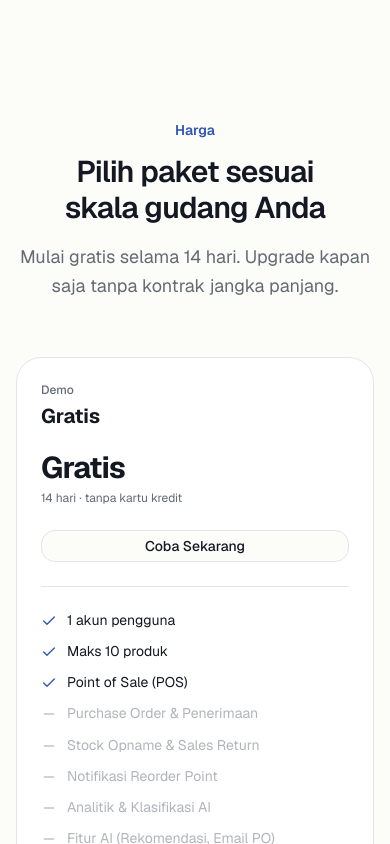
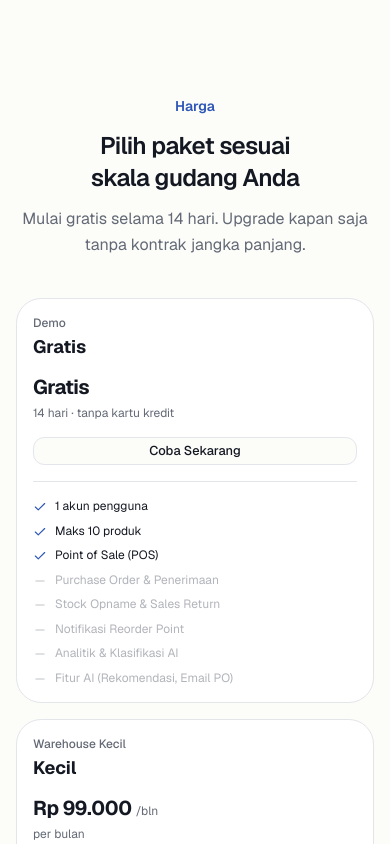
Before and after one commit to 24523080-pixel/Zentory, a Next.js app in the folder frontend/: page / in a window 390 px wide. Shown: the part 10360-11204 px from the top of the page. Built offline with nearby package versions, Linux system fonts and the light colour scheme.

Commit message:
fix: responsive pricing section — font & spacing lebih kecil di mobile
Co-Authored-By: Claude Sonnet 4.6 <noreply@anthropic.com>

```diff
--- a/frontend/components/pricing-section.tsx
+++ b/frontend/components/pricing-section.tsx
@@ -91,27 +91,27 @@ function formatRupiah(n: number) {
 
 export function PricingSection() {
   return (
-    <section id="harga" className="py-20 sm:py-28">
+    <section id="harga" className="py-14 sm:py-28">
       <div className="mx-auto max-w-6xl px-4 sm:px-6 lg:px-8">
 
         {/* Header */}
         <div className="mx-auto max-w-2xl text-center">
           <span className="text-sm font-semibold text-primary">Harga</span>
-          <h2 className="mt-3 text-balance text-3xl font-semibold tracking-tight sm:text-4xl">
+          <h2 className="mt-3 text-balance text-2xl font-semibold tracking-tight sm:text-4xl">
             Pilih paket sesuai skala gudang Anda
           </h2>
-          <p className="mt-4 text-pretty text-lg leading-relaxed text-muted-foreground">
+          <p className="mt-3 text-pretty text-base leading-relaxed text-muted-foreground sm:mt-4 sm:text-lg">
             Mulai gratis selama 14 hari. Upgrade kapan saja tanpa kontrak jangka panjang.
           </p>
         </div>
 
         {/* Cards */}
-        <div className="mt-14 grid gap-6 sm:grid-cols-2 lg:grid-cols-4">
+        <div className="mt-10 grid gap-4 sm:mt-14 sm:grid-cols-2 sm:gap-6 lg:grid-cols-4">
           {plans.map((plan) => (
             <div
               key={plan.name}
               className={cn(
-                "relative flex flex-col rounded-2xl border p-6 transition-all duration-300",
+                "relative flex flex-col rounded-2xl border p-4 transition-all duration-300 sm:p-6",
                 plan.highlight
                   ? "border-primary bg-primary text-primary-foreground shadow-xl shadow-primary/20"
                   : "border-border bg-card hover:border-primary/30 hover:shadow-lg hover:shadow-primary/5",
@@ -129,30 +129,33 @@ export function PricingSection() {
                 <p className={cn("text-xs font-medium", plan.highlight ? "text-primary-foreground/70" : "text-muted-foreground")}>
                   {plan.sub}
                 </p>
-                <h3 className="mt-1 text-xl font-bold">{plan.name}</h3>
+                <h3 className="mt-0.5 text-lg font-bold sm:text-xl">{plan.name}</h3>
               </div>
 
               {/* Price */}
-              <div className="mt-5">
+              <div className="mt-3 sm:mt-5">
                 {plan.price ? (
-                  <>
-                    <span className="text-3xl font-bold tracking-tight">{formatRupiah(plan.price)}</span>
-                    <span className={cn("ml-1 text-sm", plan.highlight ? "text-primary-foreground/70" : "text-muted-foreground")}>
-                      /{plan.priceNote}
+                  <div className="flex items-baseline gap-1">
+                    <span className="text-xl font-bold tracking-tight sm:text-3xl">{formatRupiah(plan.price)}</span>
+                    <span className={cn("text-xs sm:text-sm", plan.highlight ? "text-primary-foreground/70" : "text-muted-foreground")}>
+                      /bln
                     </span>
-                  </>
+                  </div>
                 ) : (
-                  <span className="text-3xl font-bold tracking-tight">Gratis</span>
+                  <div className="flex items-baseline gap-1">
+                    <span className="text-xl font-bold tracking-tight sm:text-3xl">Gratis</span>
+                  </div>
                 )}
                 <p className={cn("mt-1 text-xs", plan.highlight ? "text-primary-foreground/70" : "text-muted-foreground")}>
-                  {plan.price ? plan.priceNote : plan.priceNote}
+                  {plan.priceNote}
                 </p>
               </div>
 
               {/* CTA */}
-              <div className="mt-6">
+              <div className="mt-4 sm:mt-6">
                 <Button
                   asChild
+                  size="sm"
                   variant={plan.highlight ? "secondary" : "outline"}
                   className={cn(
                     "w-full",
@@ -164,19 +167,19 @@ export function PricingSection() {
               </div>
 
               {/* Divider */}
-              <div className={cn("my-6 border-t", plan.highlight ? "border-primary-foreground/20" : "border-border")} />
+              <div className={cn("my-4 border-t sm:my-6", plan.highlight ? "border-primary-foreground/20" : "border-border")} />
 
               {/* Features */}
-              <ul className="flex flex-col gap-3">
+              <ul className="flex flex-col gap-2 sm:gap-3">
                 {plan.features.map((f) => (
-                  <li key={f.label} className="flex items-start gap-2.5">
+                  <li key={f.label} className="flex items-start gap-2">
                     {f.ok ? (
-                      <Check className={cn("mt-0.5 size-4 shrink-0", plan.highlight ? "text-primary-foreground" : "text-primary")} />
+                      <Check className={cn("mt-0.5 size-3.5 shrink-0 sm:size-4", plan.highlight ? "text-primary-foreground" : "text-primary")} />
                     ) : (
-                      <Minus className={cn("mt-0.5 size-4 shrink-0", plan.highlight ? "text-primary-foreground/30" : "text-muted-foreground/40")} />
+                      <Minus className={cn("mt-0.5 size-3.5 shrink-0 sm:size-4", plan.highlight ? "text-primary-foreground/30" : "text-muted-foreground/40")} />
                     )}
                     <span className={cn(
-                      "text-sm leading-snug",
+                      "text-xs leading-snug sm:text-sm",
                       !f.ok && (plan.highlight ? "text-primary-foreground/40" : "text-muted-foreground/50"),
                     )}>
                       {f.label}
@@ -187,8 +190,8 @@ export function PricingSection() {
 
               {/* AI badge untuk paket Besar */}
               {plan.name === "Besar" && (
-                <div className="mt-5 flex items-center gap-1.5 rounded-lg border border-primary/20 bg-primary/5 px-3 py-2">
-                  <Sparkles className="size-3.5 shrink-0 text-primary" />
+                <div className="mt-4 flex items-center gap-1.5 rounded-lg border border-primary/20 bg-primary/5 px-2.5 py-1.5 sm:mt-5 sm:px-3 sm:py-2">
+                  <Sparkles className="size-3 shrink-0 text-primary sm:size-3.5" />
                   <span className="text-xs font-medium text-primary">Semua fitur AI tersedia</span>
                 </div>
               )}
@@ -197,7 +200,7 @@ export function PricingSection() {
         </div>
 
         {/* Footer note */}
-        <p className="mt-10 text-center text-sm text-muted-foreground">
+        <p className="mt-8 text-center text-xs text-muted-foreground sm:mt-10 sm:text-sm">
           Semua paket berbayar sudah termasuk dukungan via email.{" "}
           <a href="#faq" className="font-medium text-primary underline-offset-4 hover:underline">
             Lihat FAQ
```
